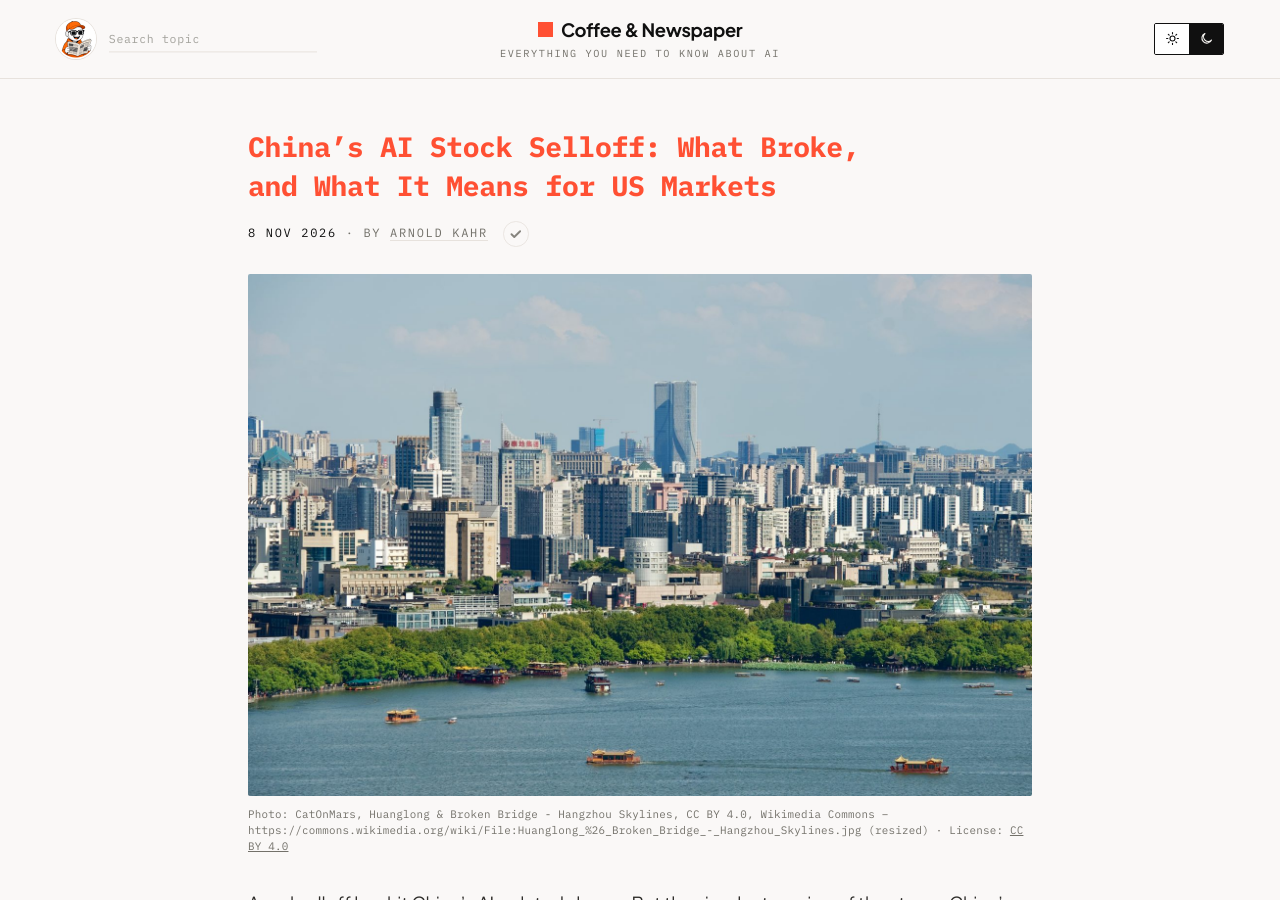
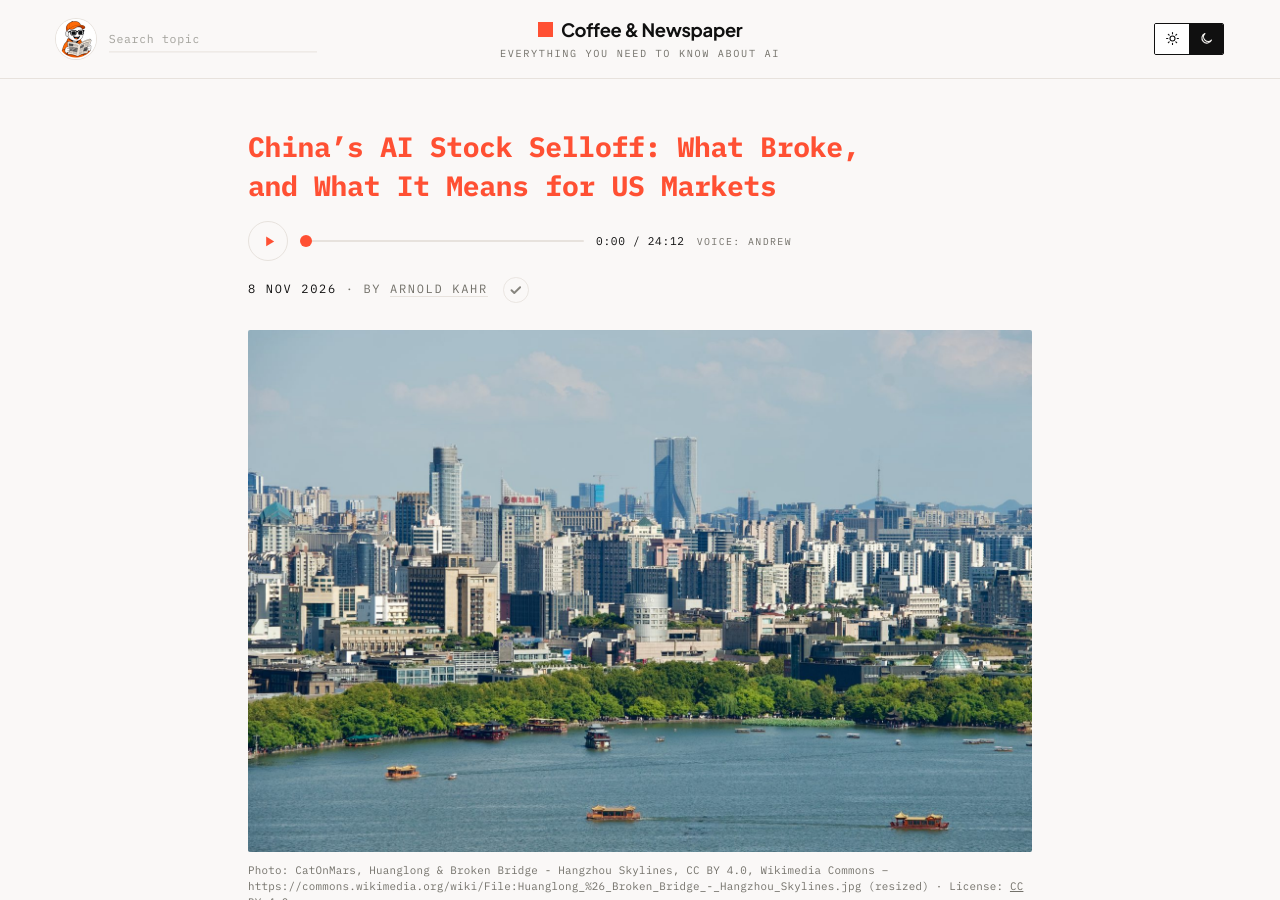
Before and after one commit to architect-high-level-core/coffee-and-newspaper, a Jekyll site: the page built from _posts/2026-11-08-china-ai-stock-selloff-us-market.md, in a window 1280 px wide and 900 px high. Built offline with Jekyll 4.4.1, drawn with Linux system fonts in a browser that asks for light colours.

Commit message:
Audio for 2026-11-08 post

```diff
--- a/_posts/2026-11-08-china-ai-stock-selloff-us-market.md
+++ b/_posts/2026-11-08-china-ai-stock-selloff-us-market.md
@@ -12,6 +12,9 @@ image_credit: "Photo: CatOnMars, Huanglong & Broken Bridge - Hangzhou Skylines,
 image_license: "CC BY 4.0"
 image_license_url: "https://creativecommons.org/licenses/by/4.0/"
 image_description: "Hangzhou, home to Chinese AI developer DeepSeek. An illustrative city photograph, not a picture of an exchange, a named company's premises or the reported selloff."
+audio: /assets/audio/china-ai-stock-selloff-us-market.mp3
+audio_voice: Andrew
+audio_duration: "24:12"
 ---
 
 A real selloff has hit China’s AI-related shares. But the simplest version of the story—China’s artificial-intelligence bubble bursts, then brings down Wall Street—gets ahead of the evidence.
```
Also changed, not shown: 1 other file.
